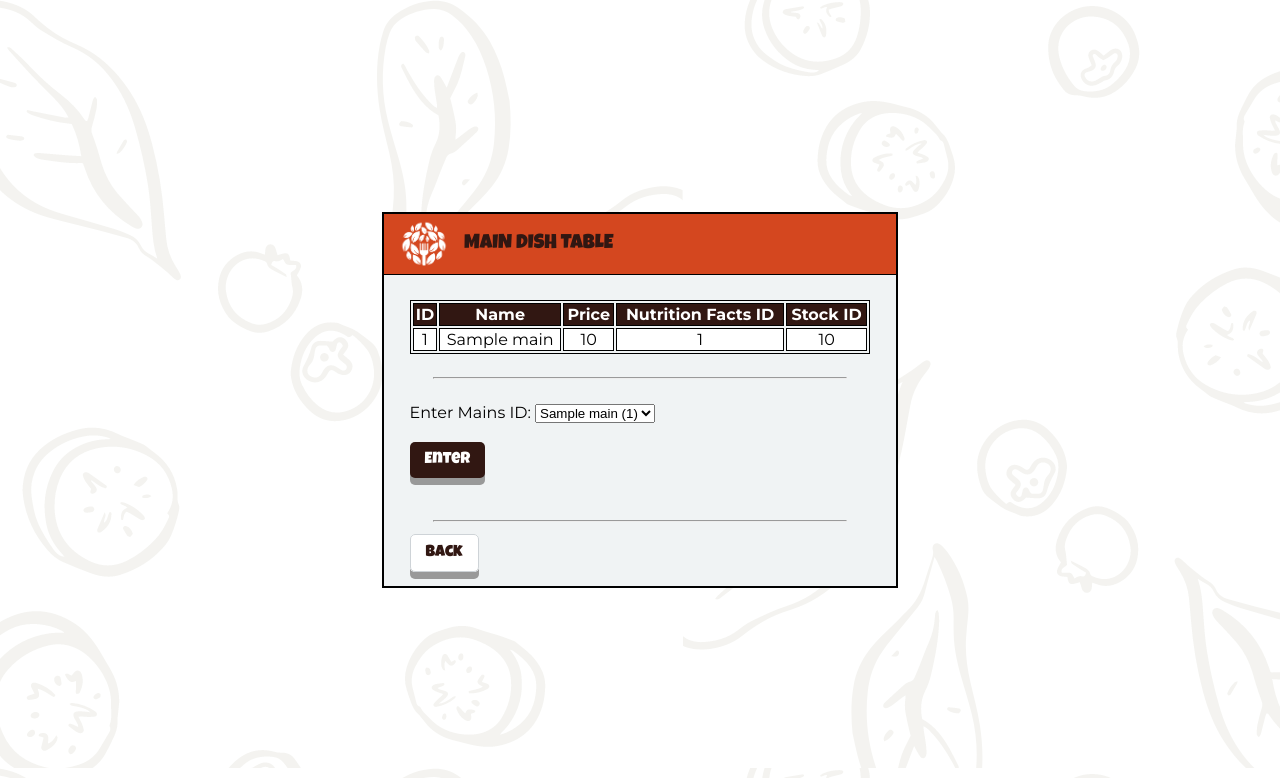
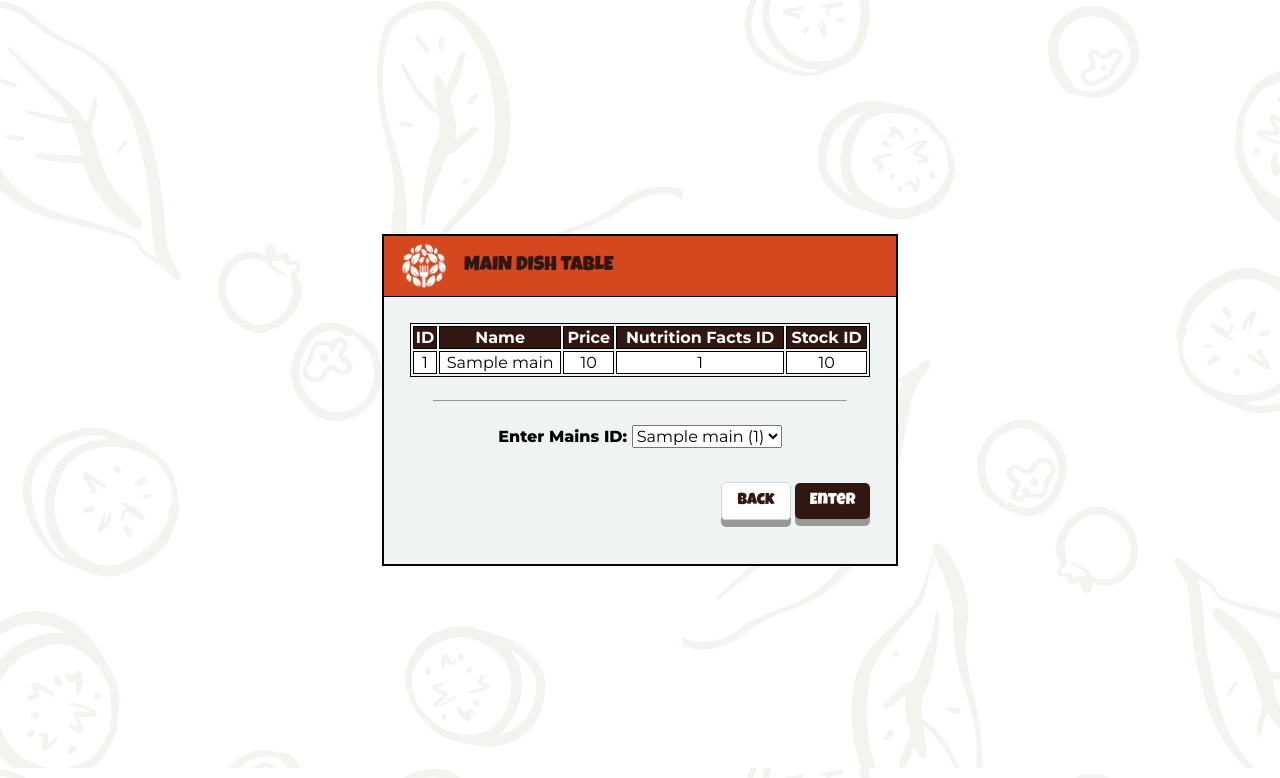
Before and after one commit to Zikamirichi/ITPROG-MP, a PHP site: page /php/admin/Main/delete-mains.php in a window 1280 px wide. Shown: the top 778 px of the page. Run offline with PHP 8.4, Linux system fonts and the light colour scheme; tables that the repository leaves empty or names only in its code hold one stand-in row (values such as "Sample post").

Commit message:
delete main UI done

```diff
--- a/BACKEND-UY/css/admin.css
+++ b/BACKEND-UY/css/admin.css
@@ -150,3 +150,16 @@ input[type="submit"]:active,
    align-self: flex-end;
    margin-bottom: 5%;
 }
+
+select {
+   font-size: 16px;
+   font-family: "Montserrat", sans-serif;
+   font-optical-sizing: auto;
+   font-weight: normal;
+   font-style: normal;
+ }
+
+ .select-box {
+   text-align: center;
+   font-weight: 800;
+ }
--- a/BACKEND-UY/php/admin/Main/delete-mains.php
+++ b/BACKEND-UY/php/admin/Main/delete-mains.php
@@ -72,6 +72,7 @@
       </table>
     <hr>
 
+  <div class="select-box">
     <form method="post" action="<?php echo $_SERVER['PHP_SELF']; ?>" onsubmit="return confirm('Are you sure?');">
       Enter Mains ID:
       <select name="id">
@@ -83,8 +84,13 @@
                 }
               ?>
           </select> <br /><br />
+  </div>
+      <div class="submit-button">
+          <a href="mains-table.php" class="back-button">Back</a>
           <input type="submit" name="enter" value="Enter" title="Are you sure?"/><br /><br />
+      </div>
     </form>
+
 
   <?php
     $conn = mysqli_connect("localhost", "root", "") or die ("Unable to connect!". mysqli_error($conn) );
@@ -109,8 +115,5 @@
     }
   ?>
 
-  <hr>
-  <a class="back-button" href="mains-table.php">Back</a>
-
 </body>
 </html>
```
Lines whose indentation alone changed are shown as unchanged.
